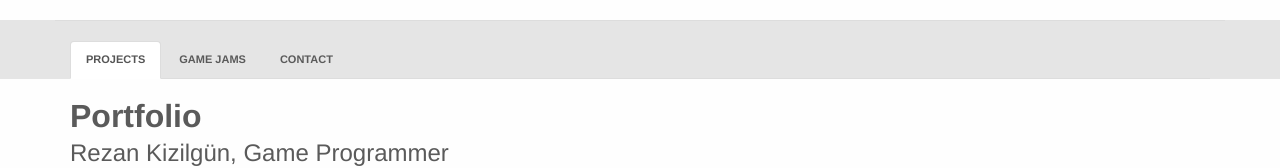
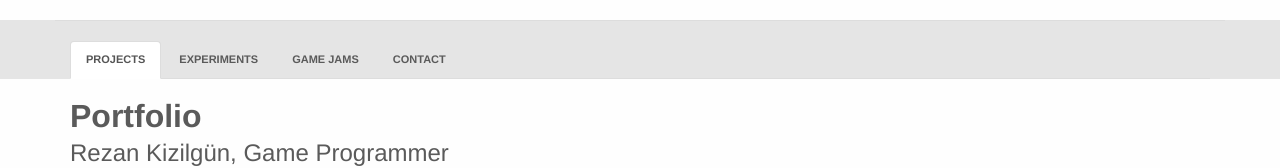
Before and after one commit to Rezan7CC/PortfolioWebsite, a plain HTML site: page index.html in a window 1280 px wide. Shown: the top 168 px of the page. Drawn offline with Linux system fonts and the light colour scheme.

Commit message:
Added experiments navigation tab

```diff
--- a/index.html
+++ b/index.html
@@ -12,6 +12,7 @@
 	<div class="container">
 		<ul class="nav nav-tabs">
 			<li class="active"><a href="#">Projects</a></li>
+			<li class="pull-left"><a href="#">Experiments</a></li>
 			<li class="pull-left"><a href="#">Game Jams</a></li>
 			<li class="pull-left"><a href="#">Contact</a></li>
 		</ul>
```
